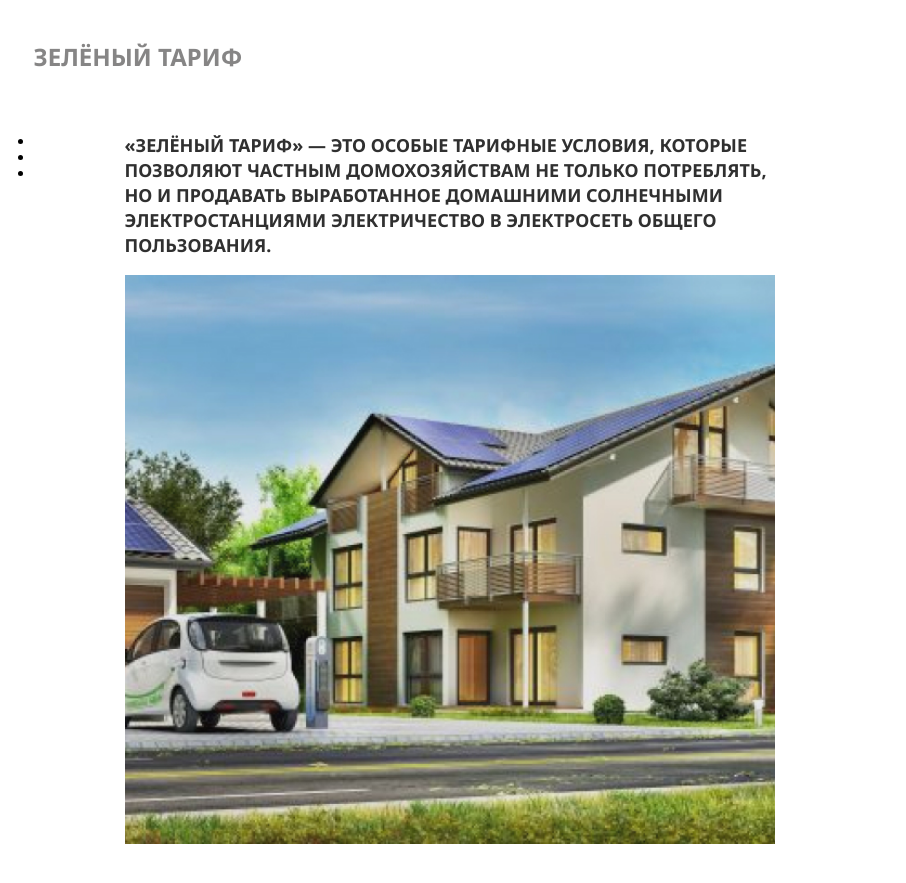
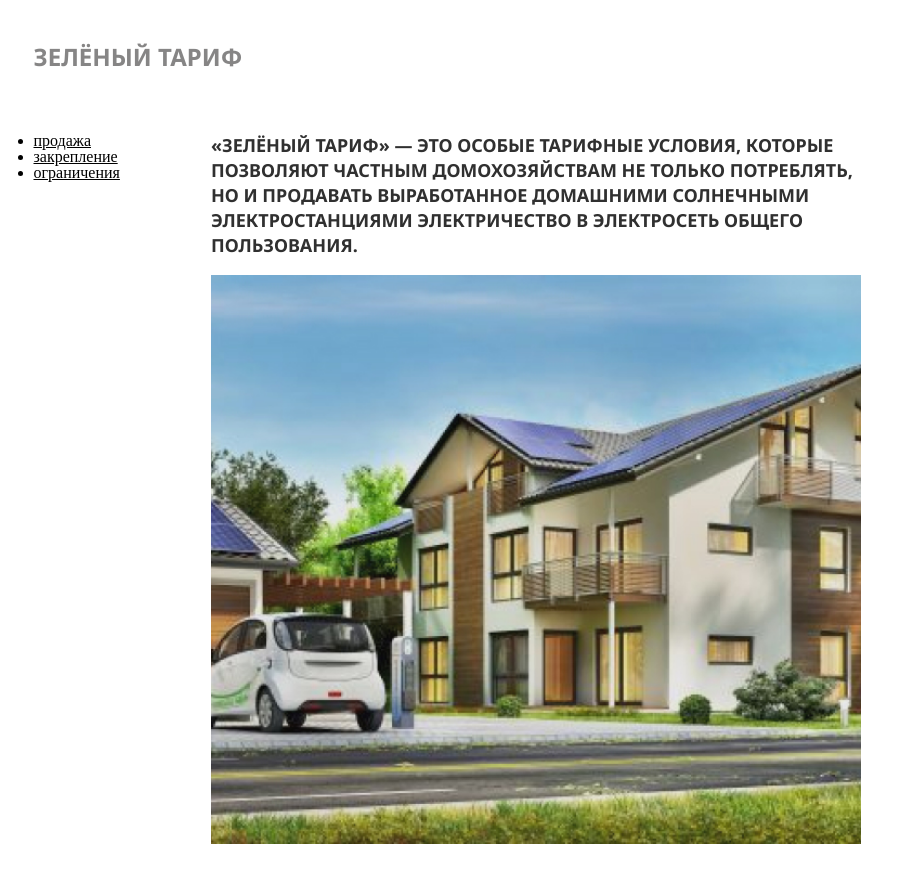
Before and after one commit to tamga05/Solar_energy, a website: page src/index.html in a window 1280 px wide. Shown: the part 2680-3563 px from the top of the page, without its empty margins (0-906 px from the left). Drawn offline with Linux system fonts and the light colour scheme; files that its build step writes are made by us from their sources; files whose address does not match are found by name.

Commit message:
add section tariff markup

```diff
--- a/src/index.html
+++ b/src/index.html
@@ -112,10 +112,10 @@
             <h2 class="tariff__title">ЗЕЛЁНЫЙ ТАРИФ</h2>
             <div class="tariff__content">
                 <div class="tariff__block-left">
-                    <ul class="">
-                        <li class=""></li>
-                        <li class=""></li>
-                        <li class=""></li>
+                    <ul class="tariff__block-left-list">
+                        <a class="tariff__block-left-link" href="#" title="Click me"><li class="tariff__block-left-item">продажа</li></a>
+                        <a class="tariff__block-left-link" href="#" title="Click me"><li class="tariff__block-left-item">закрепление</li></a>
+                        <a class="tariff__block-left-link" href="#" title="Click me"><li class="tariff__block-left-item">ограничения</li></a>
                     </ul>
                 </div>
                 <div class="tariff__block-right">
```
